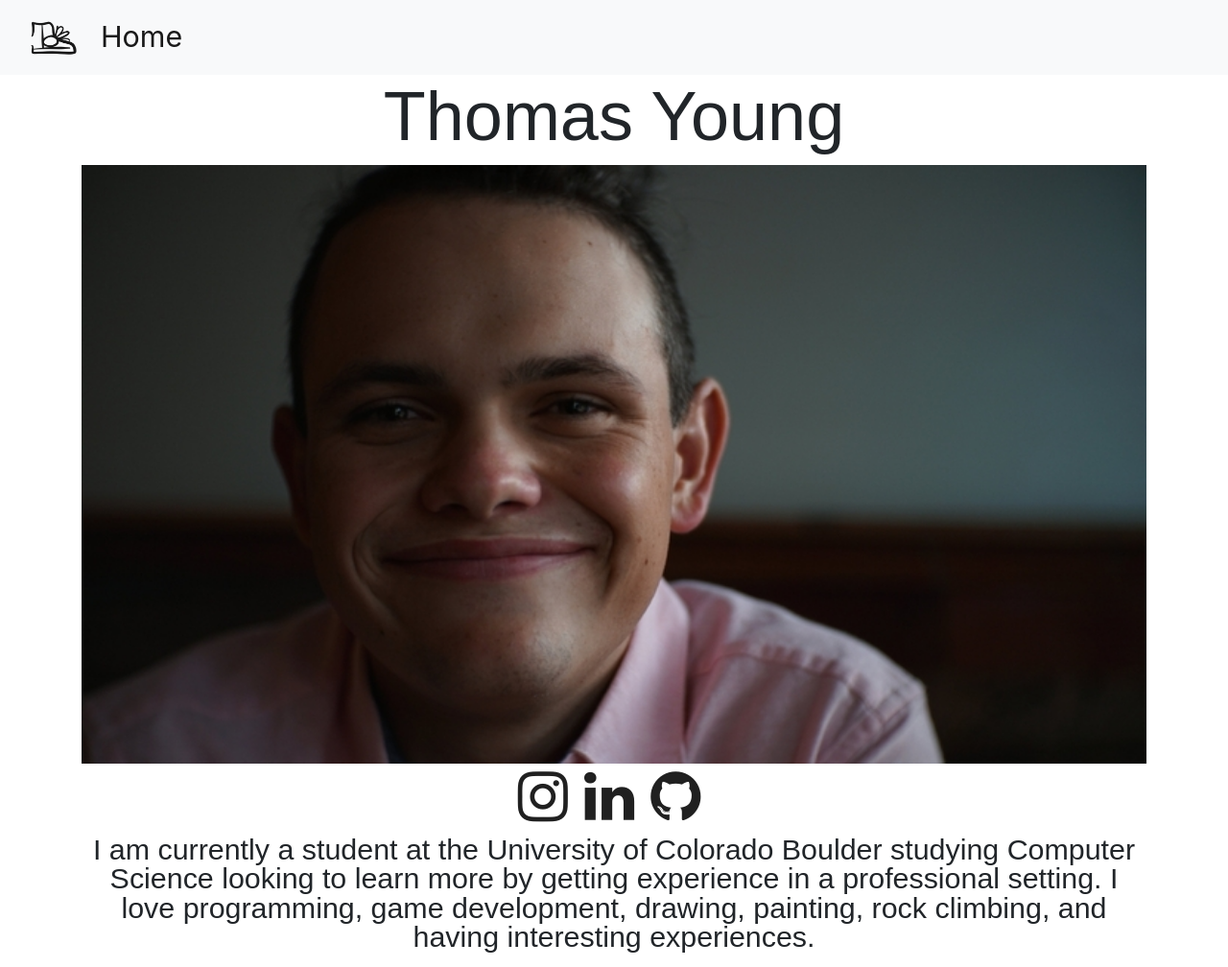
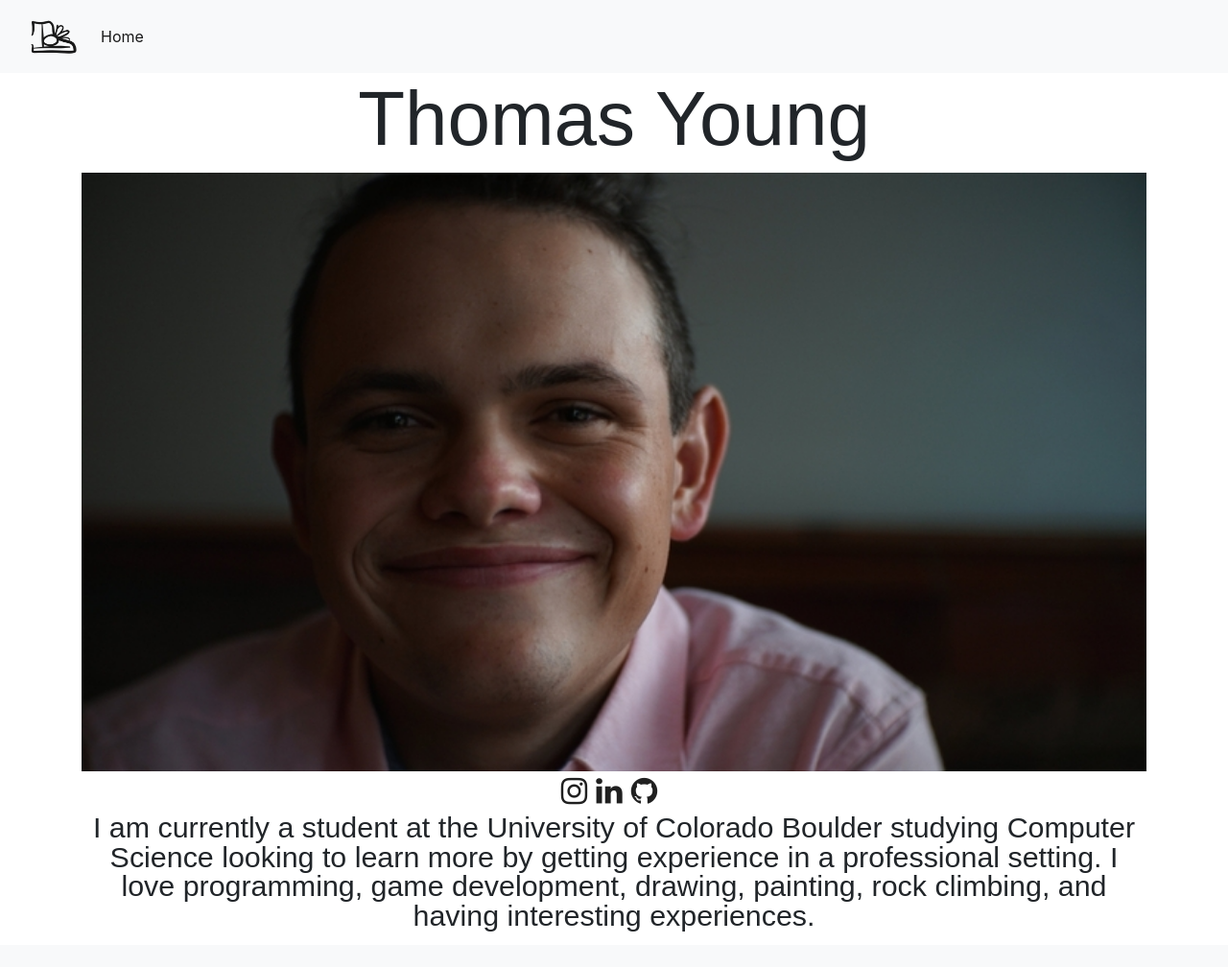
Before and after one commit to thyo9470/thomastheyoung.com, a PHP site: page / in a window 1280 px wide. Shown: the whole page at 96% size. After the commit the page ends 971 px from the top, so only its background shows below. Run offline with PHP 8.4, Linux system fonts and the light colour scheme; some libraries are stand-ins or nearby versions.

Commit message:
changing name on homepage to scale with screens

```diff
--- a/html/css/index.css
+++ b/html/css/index.css
@@ -8,8 +8,11 @@
 
 /* xs < 768 */
 @media screen and (max-width: 767px) {
-    body {
+    p {
         font-size: 0.9em;
+    }
+    h1{
+        font-size: 3.9em;
     }
 }
 
@@ -18,19 +21,28 @@
     body {
         font-size: 1em;
     }
+    h1{
+        font-size: 4em;
+    }
 }
 
 /* md */
 @media screen and (min-width: 992px) {
-    body {
+    p {
         font-size: 1.2em;
+    }
+    h1{
+        font-size: 4.2em;
     }
 }
 
 /* lg */
 @media screen and (min-width: 1200px) {
-    body {
+    p {
         font-size: 1.9em;
+    }
+    h1{
+        font-size: 5em;
     }
 }
 
--- a/html/index.php
+++ b/html/index.php
@@ -34,7 +34,7 @@
 
     <div id="mainContainer" class="container">
       <div id="info" class="text-center">
-        <h1 class="display-3">Thomas Young</h1>
+        <h1>Thomas Young</h1>
         <img  src="img/self.jpg" alt="">
         <div>
           <a href="https://www.instagram.com/thomastheyoung/" target="_blank"><i class="fa fa-instagram fa-2x" aria-hidden="true">  </i></a>
```
